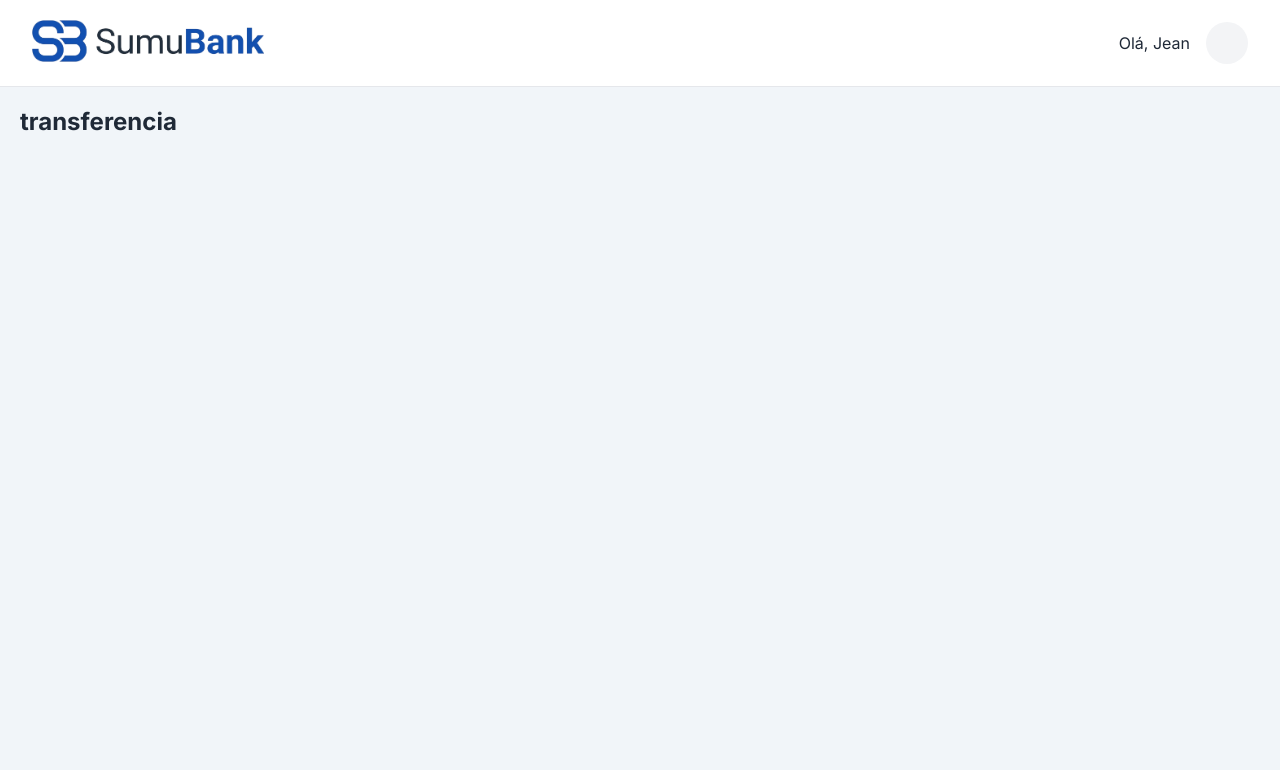
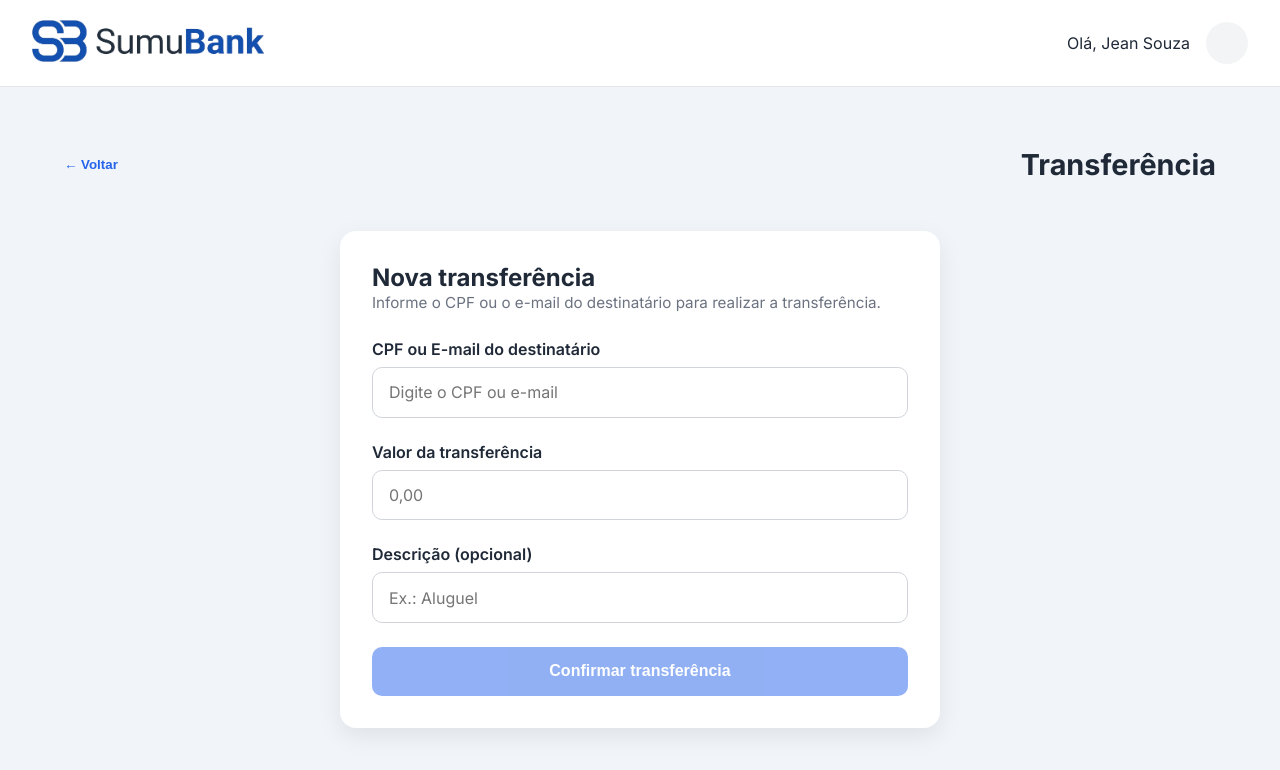
Before and after one commit to jeansouza1994/SumuBank, an Angular app in the folder frontend/: page /transferencia in a window 1280 px wide. Shown: the top 770 px of the page. Built offline with nearby package versions, Linux system fonts and the light colour scheme.

Commit message:
feat(transferencia): cria página de transferencia, implementa formulário e validação de saldo

```diff
--- a/frontend/src/app/features/dashboard/dashboard.html
+++ b/frontend/src/app/features/dashboard/dashboard.html
@@ -1,14 +1,14 @@
 <main class="page-content">
 
-  <app-balance-card [saldo]="saldoConta()"></app-balance-card>
+  <app-balance-card [saldo]="account.saldo()"></app-balance-card>
 
   <section class="quick-actions">
 
     <button routerLink="/deposito">Depositar</button>
 
-    <button>Transferir</button>
+    <button routerLink="/transferencia">Transferir</button>
 
-    <button>Extrato</button>
+    <button routerLink="/extrato">Extrato</button>
 
   </section>
 
--- a/frontend/src/app/features/dashboard/dashboard.ts
+++ b/frontend/src/app/features/dashboard/dashboard.ts
@@ -4,6 +4,7 @@ import { BalanceCard } from '../../shared/components/balance-card/balance-card';
 import { DashboardService } from '../../shared/services/dashboard';
 import { Movimentacao } from '../../shared/models/movimentacao.model';
 import { RouterLink } from '@angular/router';
+import { AccountService } from '../../shared/services/account.service';
 
 @Component({
   selector: 'app-dashboard',
@@ -13,9 +14,11 @@ import { RouterLink } from '@angular/router';
 })
 export class Dashboard {
 
-  saldoConta = signal(2350);
+  private dashboardService = inject(DashboardService);
 
-  private dashboardService = inject(DashboardService);
+  private accountService = inject(AccountService);
+
+  account = this.accountService;
 
   movimentacoes = signal<Movimentacao[]>(this.dashboardService.getMovimentacoes());
 
--- a/frontend/src/app/features/deposito/deposito.html
+++ b/frontend/src/app/features/deposito/deposito.html
@@ -1,10 +1,8 @@
 <main class="page-content">
 
-    <main class="page-content">
-        <app-page-header
-            title="Depósito">
-        </app-page-header>
-    </main>
+  <app-page-header
+      title="Depósito">
+  </app-page-header>
 
 <section class="form-card">
 
--- a/frontend/src/app/features/transferencia/transferencia.css
+++ b/frontend/src/app/features/transferencia/transferencia.css
@@ -0,0 +1,6 @@
+.error-message {
+  color: var(--color-danger);
+  margin-top: 16px;
+  margin-bottom: 16px;
+  font-size: .95rem;
+}
--- a/frontend/src/app/features/transferencia/transferencia.html
+++ b/frontend/src/app/features/transferencia/transferencia.html
@@ -1 +1,82 @@
-<h2>transferencia</h2>
+<main class="page-content">
+
+  <app-page-header
+    title="Transferência">
+  </app-page-header>
+
+  <section class="form-card">
+
+    <h2>Nova transferência</h2>
+
+    <p class="form-description">
+      Informe o CPF ou o e-mail do destinatário para realizar a transferência.
+    </p>
+
+    <form [formGroup]="transferenciaForm" (ngSubmit)="onSubmit()">
+
+      <div class="form-group">
+
+        <label for="destinatario">
+          CPF ou E-mail do destinatário
+        </label>
+
+        <input
+          id="destinatario"
+          type="text"
+          formControlName="destinatario"
+          placeholder="Digite o CPF ou e-mail">
+
+      </div>
+
+      <div class="form-group">
+
+        <label for="valor">
+          Valor da transferência
+        </label>
+
+        <input
+          id="valor"
+          type="number"
+          formControlName="valor"
+          placeholder="0,00">
+
+      </div>
+
+      <div class="form-group">
+
+        <label for="descricao">
+          Descrição (opcional)
+        </label>
+
+        <input
+          id="descricao"
+          type="text"
+          formControlName="descricao"
+          placeholder="Ex.: Aluguel">
+
+      </div>
+
+      @if (mensagemErro()) {
+
+        <p class="error-message">
+
+          {{ mensagemErro() }}
+
+        </p>
+
+      }
+
+      <button
+        class="btn-primary"
+        type="submit"
+        [disabled]="transferenciaForm.invalid">
+
+        Confirmar transferência
+
+      </button>
+
+    </form>
+
+  </section>
+
+</main>
--- a/frontend/src/app/features/transferencia/transferencia.ts
+++ b/frontend/src/app/features/transferencia/transferencia.ts
@@ -1,9 +1,91 @@
-import { Component } from '@angular/core';
+import { Component, inject, signal } from '@angular/core';
+import { PageHeader } from '../../shared/components/page-header/page-header';
+import { FormBuilder, ReactiveFormsModule, Validators } from '@angular/forms';
+import { TransferenciaService } from '../../shared/services/transferencia.service';
+import { TransferenciaRequest } from '../../shared/models/transferencia-request';
+import { Location } from '@angular/common';
+import { AccountService } from '../../shared/services/account.service';
 
 @Component({
   selector: 'app-transferencia',
-  imports: [],
+  imports: [PageHeader, ReactiveFormsModule],
   templateUrl: './transferencia.html',
   styleUrl: './transferencia.css',
 })
-export class Transferencia {}
+export class Transferencia {
+
+  private transferenciaService = inject(TransferenciaService);
+
+  private location = inject(Location);
+
+  private fb = inject(FormBuilder);
+
+  private accountService = inject(AccountService);
+
+  transferenciaForm = this.fb.group({
+
+    destinatario: [
+      '',
+        [
+          Validators.required
+        ]
+    ],
+
+    valor: [
+      null,
+        [
+          Validators.required,
+          Validators.min(0.01)
+        ]
+    ],
+
+    descricao: ['']
+
+  });
+
+  mensagemErro = signal('');
+
+  onSubmit(): void {
+
+    if (this.transferenciaForm.invalid) {
+      return;
+    }
+
+    this.mensagemErro.set('');
+
+    const valor = this.transferenciaForm.controls.valor.value!;
+
+    if (valor > this.accountService.saldo()) {
+
+      this.mensagemErro.set('Saldo insuficiente para realizar esta transferência.');
+
+      return;
+
+    }
+
+    const transferencia: TransferenciaRequest = {
+
+      destinatario: this.transferenciaForm.controls.destinatario.value!,
+
+      valor,
+
+      descricao: this.transferenciaForm.controls.descricao.value!
+
+    };
+
+    this.transferenciaService
+      .transferir(transferencia)
+      .subscribe(() => {
+
+        console.log('Transferência realizada com sucesso.');
+
+      });
+
+  }
+
+  voltar() {
+
+    this.location.back();
+
+  }
+}
--- a/frontend/src/app/layouts/main-layout/main-layout.html
+++ b/frontend/src/app/layouts/main-layout/main-layout.html
@@ -14,7 +14,7 @@
   <div class="user-info">
 
     <span class="welcome">
-      Olá, Jean
+      Olá, {{ account.nome() }}
     </span>
 
     <div class="avatar"></div>
--- a/frontend/src/app/layouts/main-layout/main-layout.ts
+++ b/frontend/src/app/layouts/main-layout/main-layout.ts
@@ -1,5 +1,6 @@
-import { Component } from '@angular/core';
+import { Component, inject } from '@angular/core';
 import { RouterOutlet } from '@angular/router';
+import { AccountService } from '../../shared/services/account.service';
 
 @Component({
   selector: 'app-main-layout',
@@ -7,4 +8,8 @@ import { RouterOutlet } from '@angular/router';
   templateUrl: './main-layout.html',
   styleUrl: './main-layout.css',
 })
-export class MainLayout {}
+export class MainLayout {
+  private accountService = inject(AccountService);
+
+  account = this.accountService;
+}
--- /dev/null
+++ b/frontend/src/app/shared/models/transferencia-request.ts
@@ -0,0 +1,9 @@
+export interface TransferenciaRequest {
+
+  destinatario: string;
+
+  valor: number;
+
+  descricao: string;
+
+}
--- /dev/null
+++ b/frontend/src/app/shared/services/account.service.ts
@@ -0,0 +1,16 @@
+import { Injectable, signal } from '@angular/core';
+
+@Injectable({
+  providedIn: 'root'
+})
+export class AccountService {
+
+  saldo = signal(2350);
+
+  nome = signal('Jean Souza');
+
+  agencia = signal('0001');
+
+  conta = signal('100001-9');
+
+}
--- /dev/null
+++ b/frontend/src/app/shared/services/transferencia.service.ts
@@ -0,0 +1,22 @@
+import { Injectable } from '@angular/core';
+import { Observable, of } from 'rxjs';
+import { TransferenciaRequest } from '../models/transferencia-request';
+
+@Injectable({
+  providedIn: 'root'
+})
+export class TransferenciaService {
+
+  transferir(
+    transferencia: TransferenciaRequest
+  ): Observable<void> {
+
+    console.log('Enviando transferência...');
+
+    console.log(transferencia);
+
+    return of(void 0);
+
+  }
+
+}
--- a/frontend/src/styles.css
+++ b/frontend/src/styles.css
@@ -149,3 +149,10 @@ body {
     cursor: not-allowed;
 
 }
+
+.form-description {
+  margin-bottom: 24px;
+  color: #6B7280;
+  font-size: 0.95rem;
+  line-height: 1.5;
+}
```
